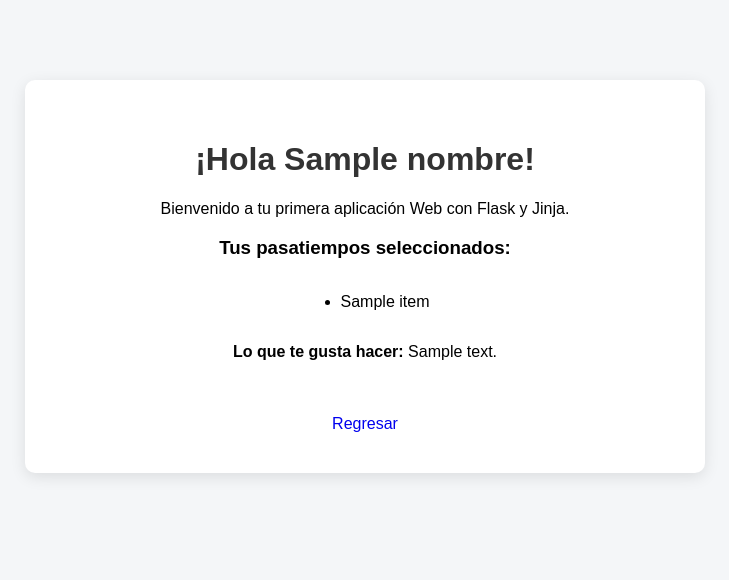
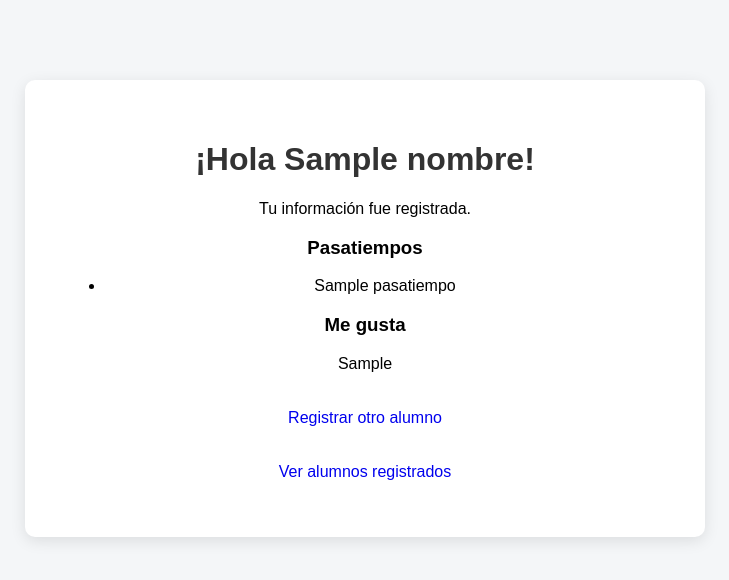
Before and after one commit to EdgarCorrujedo/practica_0_holaFlaskJinja, a Flask app: template templates/saludar.html in a window 1280 px wide. Shown: the top 580 px of the page, without its empty margins (275-1004 px from the left). Run offline with Flask 3, Linux system fonts and the light colour scheme; the template is opened without the code that fills it: most values are stand-ins (such as "Sample title", 1, 10 or a date in 2020).

Commit message:
Update title and content in saludar.html

```diff
--- a/templates/saludar.html
+++ b/templates/saludar.html
@@ -3,29 +3,30 @@
 <head>
     <meta charset="UTF-8">
     <meta name="viewport" content="width=device-width, initial-scale=1.0">
-    <title>Saludar</title>
+    <title>Registro realizado</title>
     <link rel="stylesheet" href="{{ url_for('static', filename='css/estilos.css') }}">
 </head>
 <body>
     <div class="contenedor">
         <h1>¡Hola {{ nombre }}!</h1>
-        <p>Bienvenido a tu primera aplicación Web con Flask y Jinja.</p>
+        <p>Tu información fue registrada.</p>
 
-        {% if pasatiempos %}
-            <h3>Tus pasatiempos seleccionados:</h3>
-            <ul style="text-align: left; display: inline-block;">
-                {% for item in pasatiempos %}
-                    <li>{{ item }}</li>
-                {% endfor %}
-            </ul>
-        {% endif %}
+        <h3>Pasatiempos</h3>
+        <ul>
+            {% for pasatiempo in pasatiempos %}
+            <li>{{ pasatiempo }}</li>
+            {% endfor %}
+        </ul>
 
-        {% if descripcion %}
-            <p><strong>Lo que te gusta hacer:</strong> {{ descripcion }}</p>
-        {% endif %}
+        <h3>Me gusta</h3>
+        <p>{{ me_gusta }}</p>
 
-        <br>
-        <a href="/">Regresar</a>
+        <p>
+            <a href="/">Registrar otro alumno</a>
+        </p>
+        <p>
+            <a href="/alumnos">Ver alumnos registrados</a>
+        </p>
     </div>
 </body>
 </html>
```
